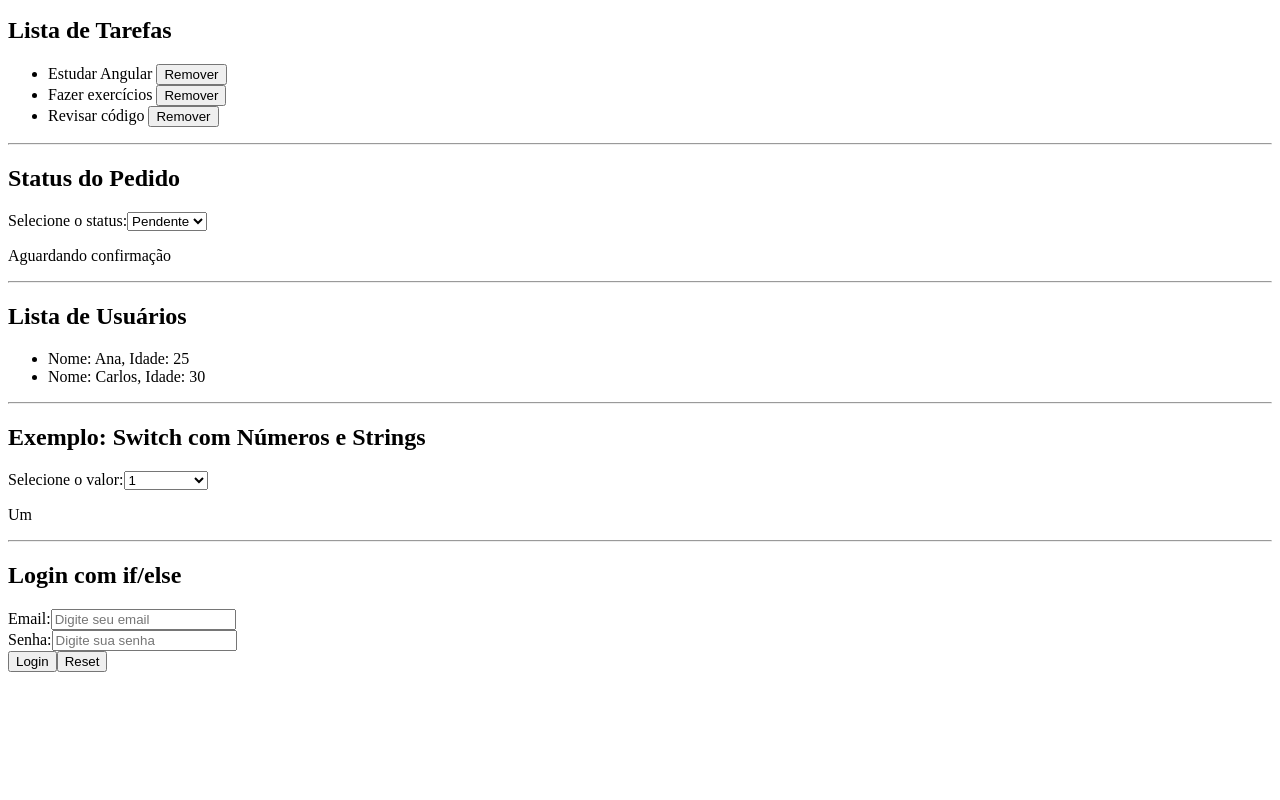
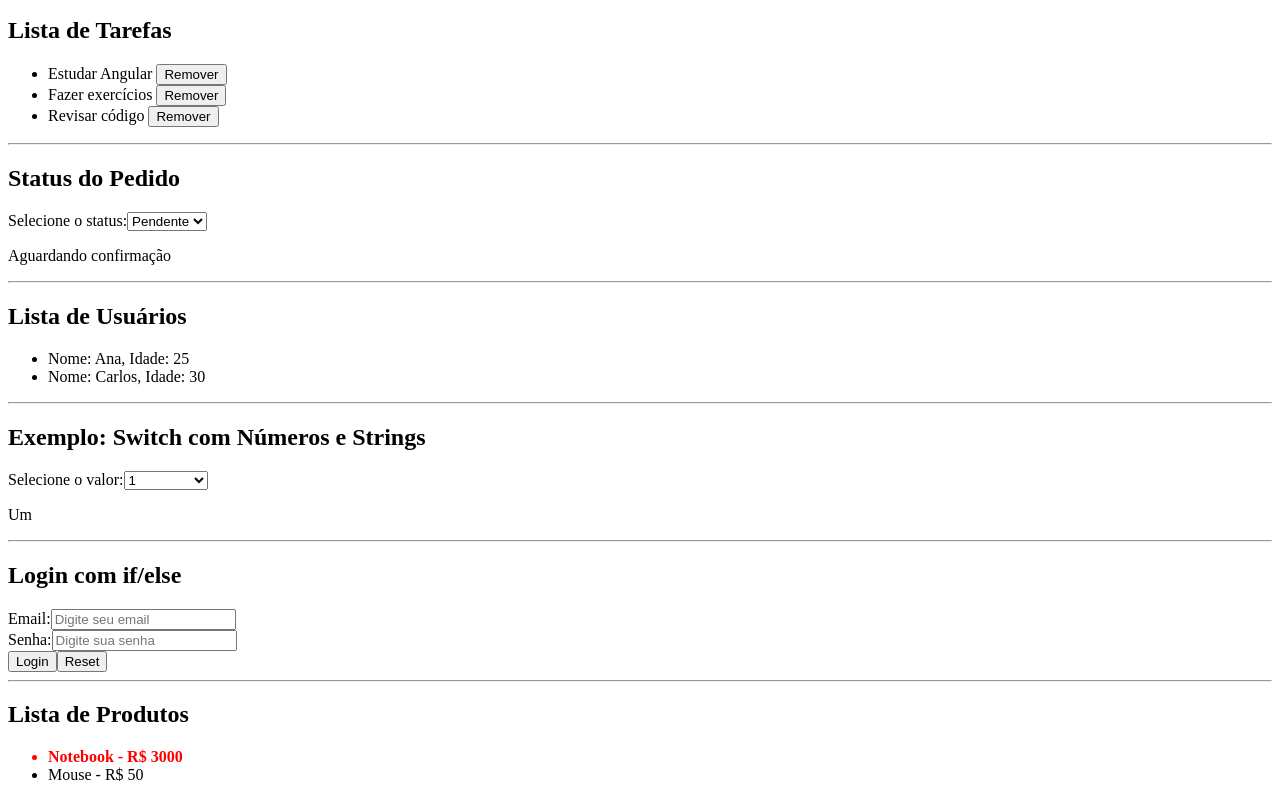
Before and after one commit to vieiraoliv/atv1-cp2, an Angular app: page / in a window 1280 px wide. Shown: the part 455-1255 px from the top of the page. Before the commit the page ends 1135 px from the top, so only its background shows below. Built offline with nearby package versions, Linux system fonts and the light colour scheme.

Commit message:
Exercício 9
Lista com condicionais

```diff
--- a/src/app/app.component.html
+++ b/src/app/app.component.html
@@ -14,4 +14,6 @@
 <app-switch-valores></app-switch-valores>
 <hr>
 <app-login-form></app-login-form>
+<hr>
+<app-lista-produtos></app-lista-produtos>
 <router-outlet />
--- a/src/app/app.component.ts
+++ b/src/app/app.component.ts
@@ -8,12 +8,13 @@ import { PedidoStatusComponent } from './components/pedido-status/pedido-status.
 import { ListaUsuariosComponent } from './components/lista-usuarios/lista-usuarios.component';
 import { SwitchValoresComponent } from './components/switch-valores/switch-valores.component';
 import { LoginFormComponent } from './components/login-form/login-form.component';
+import { ListaProdutosComponent } from './components/lista-produtos/lista-produtos.component';
 
 @Component({
   selector: 'app-root',
   standalone: true,
   imports: [RouterOutlet, FirstComponentsComponent, ListaComprasComponent,CondicionalIdadeComponent,TarefasListComponent,
-    PedidoStatusComponent,ListaUsuariosComponent,SwitchValoresComponent,LoginFormComponent],
+    PedidoStatusComponent,ListaUsuariosComponent,SwitchValoresComponent,LoginFormComponent,ListaProdutosComponent],
   templateUrl: './app.component.html',
   styleUrl: './app.component.css'
 })
--- /dev/null
+++ b/src/app/components/lista-produtos/lista-produtos.component.css
@@ -0,0 +1,4 @@
+.promocao {
+    color: red;
+    font-weight: bold;
+  }
--- /dev/null
+++ b/src/app/components/lista-produtos/lista-produtos.component.html
@@ -0,0 +1,17 @@
+<h2>Lista de Produtos</h2>
+
+<ul>
+  @for (produto of produtos; track produto.nome) {
+    @if (produto.promocao) {
+      <li class="promocao">
+        {{ produto.nome }} - R$ {{ produto.preco }}
+      </li>
+    } @else {
+      <li>
+        {{ produto.nome }} - R$ {{ produto.preco }}
+      </li>
+    }
+  } @empty {
+    <li>Nenhum produto cadastrado</li>
+  }
+</ul>
--- /dev/null
+++ b/src/app/components/lista-produtos/lista-produtos.component.ts
@@ -0,0 +1,17 @@
+import { Component } from '@angular/core';
+import { CommonModule } from '@angular/common';
+
+@Component({
+  selector: 'app-lista-produtos',
+  standalone: true,
+  imports: [CommonModule],
+  templateUrl: './lista-produtos.component.html',
+  styleUrls: ['./lista-produtos.component.css']
+})
+export class ListaProdutosComponent {
+  // Array de produtos
+  produtos: { nome: string; preco: number; promocao: boolean }[] = [
+    { nome: 'Notebook', preco: 3000, promocao: true },
+    { nome: 'Mouse', preco: 50, promocao: false },
+  ];
+}
```
